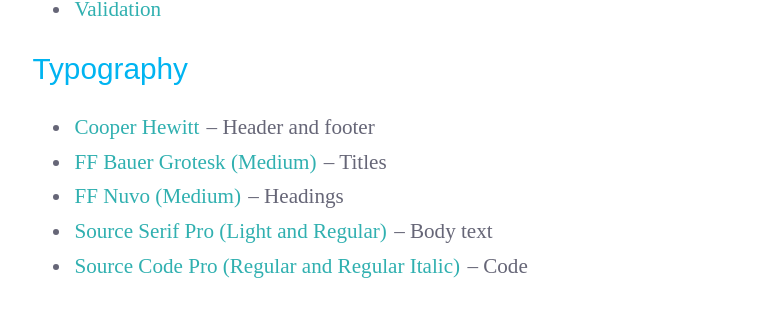
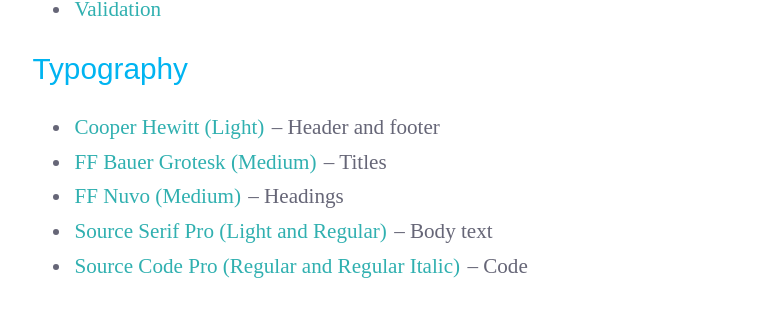
Before and after one commit to a-mar/a-mar.github.io, a Jekyll site: the page built from about/index.html, in a window 1280 px wide. Shown: the part 547-856 px from the top of the page, without its empty margins (260-1019 px from the left). Built offline with Jekyll 4.4.1, drawn with Linux system fonts in a browser that asks for light colours; nearby versions of some CDN libraries; some web fonts are replaced; library files that are not in the unit come from our copies; Markdown is read by kramdown in place of the engine named in the settings.

Commit message:
Update index.html

```diff
--- a/about/index.html
+++ b/about/index.html
@@ -17,10 +17,9 @@
 
 <h2>Typography</h2>
 <ul>
-	<li><a target="_blank" title="Cooper Hewitt" href="http://www.cooperhewitt.org/open-source-at-cooper-hewitt/cooper-hewitt-the-typeface-by-chester-jenkins/">Cooper Hewitt</a> &ndash; Header and footer</li>
+   <li><a target="_blank" title="Cooper Hewitt" href="http://www.cooperhewitt.org/open-source-at-cooper-hewitt/cooper-hewitt-the-typeface-by-chester-jenkins/">Cooper Hewitt (Light)</a> &ndash; Header and footer</li>
    <li><a target="_blank" href="https://www.fontfont.com/fonts/bauer-grotesk">FF Bauer Grotesk (Medium)</a> &ndash; Titles</li>
    <li><a target="_blank" href="https://www.fontfont.com/fonts/nuvo">FF Nuvo (Medium)</a> &ndash; Headings</li>
-	<!--<li><a target="_blank" href="http://www.carrois.com/fira-4-1/">Fira Sans</a> &ndash; Text</li>-->
    <li><a target="_blank" href="https://github.com/adobe-fonts/source-serif-pro">Source Serif Pro (Light and Regular)</a> &ndash; Body text</li>
    <li><a target="_blank" href="https://github.com/adobe-fonts/source-code-pro">Source Code Pro (Regular and Regular Italic)</a> &ndash; Code</li>
 </ul>
```
Lines whose indentation alone changed are shown as unchanged.
